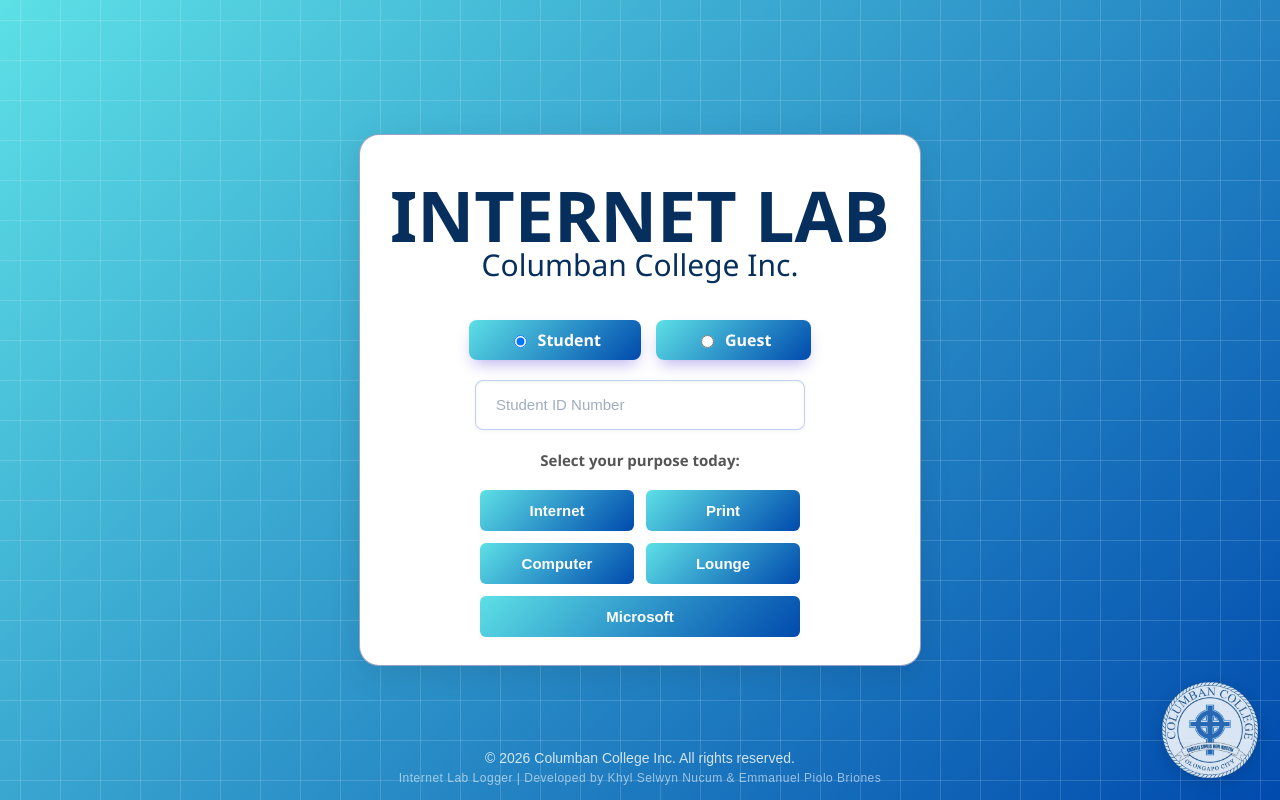
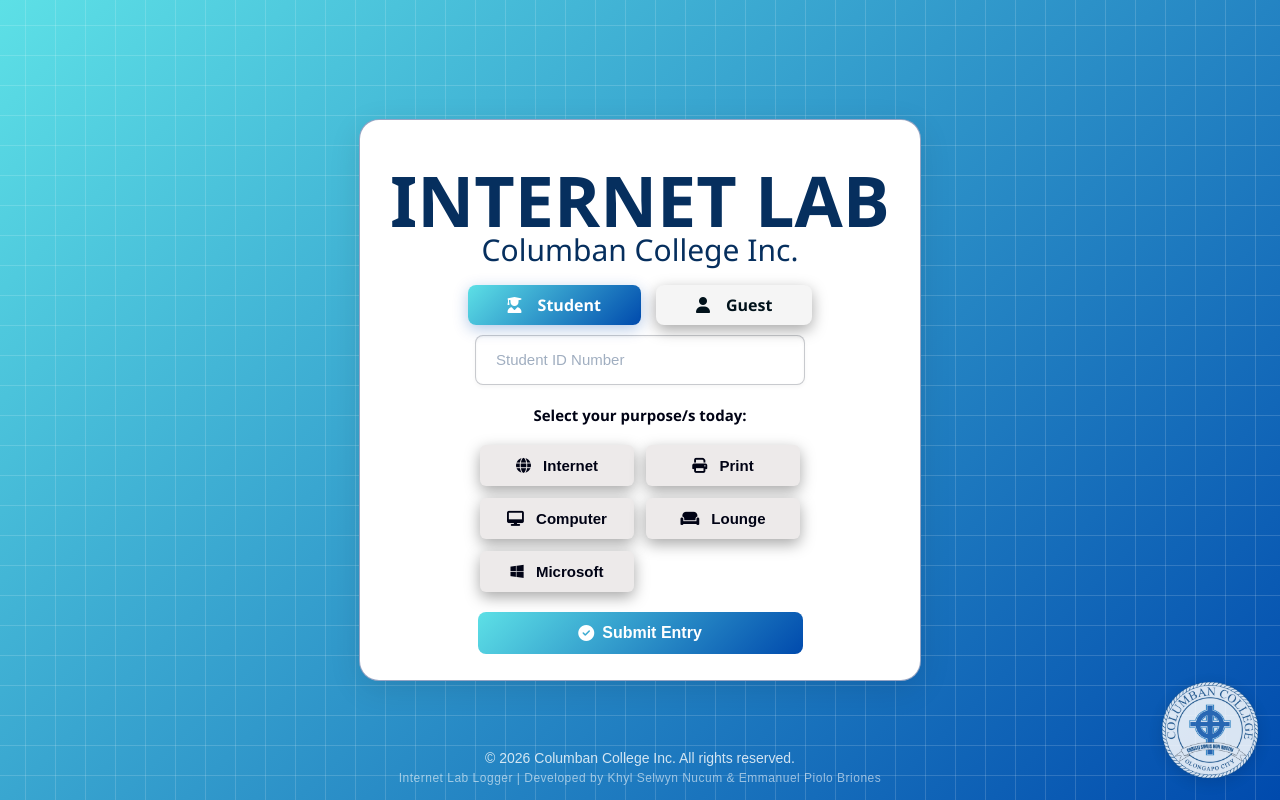
Before and after one commit to Zero0234/Login-Logout, a Django app: page / in a window 1280 px wide. Run offline with Django 5.2, Linux system fonts and the light colour scheme.

Commit message:
Added Icons, Multi-Purpose Option, Fixed Null Bug

```diff
--- a/logger/models.py
+++ b/logger/models.py
@@ -68,7 +68,7 @@ class NetlabLog(models.Model):
     )
 
     purpose = models.CharField(
-        max_length=50,
+        max_length=150,
         blank=True,
         null=True,
         help_text="The purpose of the visit (e.g., Internet, Print)."
--- a/logger/static/css/style.css
+++ b/logger/static/css/style.css
@@ -4,7 +4,7 @@ body {
         linear-gradient(rgba(255, 255, 255, 0.15) 1px, transparent 1px),
         linear-gradient(90deg, rgba(255, 255, 255, 0.15) 1px, transparent 1px),
         linear-gradient(135deg, #5de0e6 0%, #004aad 100%);
-    background-size: 40px 40px, 40px 40px, 100% 100%;
+    background-size: 30px 30px, 30px 30px, 100% 100%;
     background-position: center center;
     min-height: 100vh;
     margin: 0;
@@ -17,7 +17,7 @@ body {
 
 .card {
     width: 500px;
-    height: 470px;
+    height: 500px;
     padding: 30px;
     margin: 40px auto;
     background: rgb(255, 255, 255);
@@ -56,7 +56,7 @@ body {
     align-items: center;
     justify-content: center;
     gap: 15px;
-    margin: 20px 0;
+    margin: -20px 0;
     width: 100%;
 }
 
@@ -68,21 +68,33 @@ body {
     align-items: center;
     gap: 0.5em;
     padding: 12px 40px;
-    color: #fff;
+    color: #01121b;
     font-weight: 700;
     border-radius: 0.5em;
     font-size: 16px;
-    box-shadow: 0 0.5em 1em -0.3em hsla(249, 62%, 51%, 0.4);
-    transition: transform 0.2s, opacity 0.2s;
-    background: linear-gradient(
-        135deg,
-        rgb(93, 224, 230) 0%,
-        rgb(0, 74, 173) 100%
-    );
+    box-shadow: rgba(0, 0, 0, 0.35) 0px 5px 15px;
+    transition: all 0.3s ease;
+    background: whitesmoke;
+    user-select:none;
+}
+
+.role-buttons label:has(input[type="radio"]:checked) {
+    background: linear-gradient(135deg, #5de0e6 0%, #004aad 100%);
+    color: #ffffff;
+    box-shadow: 0 4px 15px rgba(0, 74, 173, 0.3);
 }
 
 .role-buttons label:hover {
     transform: scale(1.04);
+}
+
+.role-buttons input[type="radio"] {
+    display: none;
+}
+
+.role-buttons label i,
+.modal-actions button i {
+    margin-right: 8px;
 }
 
 #name-section input,
@@ -90,11 +102,11 @@ body {
     width: 100%;
     max-width: 330px;
     padding: 15px 20px;
-    margin: 15px auto;
+    margin: 30px auto;
     font-size: 16px;
     color: #333333;
     background-color: #ffffff;
-    border: 1px solid rgba(10, 71, 201, 0.25);
+    border: 1px solid rgba(36, 44, 62, 0.25);
     border-radius: 8px;
     box-shadow: inset 0 1px 3px rgba(0, 0, 0, 0.05), 0 2px 4px rgba(0, 0, 0, 0.04);
     outline: none;
@@ -199,7 +211,7 @@ body {
     grid-template-columns: repeat(2, 1fr) !important;
     gap: 12px !important;
 
-    width: 80% !important;
+    width: 90% !important;
     max-width: 320px !important;
 
     margin: 20px auto 0 auto !important;
@@ -209,7 +221,7 @@ body {
 }
 
 .modal-actions .btn {
-    padding: 12px 10px !important;
+    padding: 12px 14px !important;
     font-size: 15px !important;
     font-weight: 600 !important;
     color: #ffffff !important;
@@ -240,17 +252,45 @@ body {
     transform: scale(1.04);
 }
 
+/* Purpose Section Nice */
 #purpose-selection-section {
     margin-top: 20px;
     width: 100%;
 }
 
 .purpose-label {
-    color: #555;
+    color: #010315;
     font-size: 15px;
     margin-bottom: 10px;
+    margin-top:-10px;
     font-weight: 600;
     text-align: center;
+    user-select:none;
+}
+
+.modal-actions .purpose-btn {
+    background: #edeaea !important;
+    color: #010315 !important;
+    transition: all 0.3s ease;
+    box-shadow: rgba(0, 0, 0, 0.35) 0px 5px 15px;
+    border: 1px solid rgb(147, 147, 147);
+    user-select:none;
+}
+
+.modal-actions .purpose-btn:hover:not(.selected) {
+    transform: scale(1.04);
+}
+
+.modal-actions .purpose-btn.selected {
+    background: linear-gradient(135deg, #5de0e6 0%, #004aad 100%) !important;
+    color: #ffffff !important;
+    box-shadow: 0 4px 15px rgba(0, 74, 173, 0.3);
+    transform: scale(0.95);
+}
+
+#final-submit-btn:hover {
+    transform: scale(1.03);
+    transition: all 0.3s ease;
 }
 
 /* Success Modal Cards*/
--- a/logger/templates/logger/index.html
+++ b/logger/templates/logger/index.html
@@ -3,6 +3,7 @@
 <html>
 <head>
     <link rel="stylesheet" href="{% static 'css/style.css' %}">
+    <link rel="stylesheet" href="https://cdnjs.cloudflare.com/ajax/libs/font-awesome/6.4.0/css/all.min.css">
 </head>
 <body>
 
@@ -36,8 +37,10 @@
         <h2>Columban College Inc.</h2>
 
         <div class="role-buttons">
-            <label><input type="radio" name="role" value="STUDENT" onclick="toggleFields('student')" {% if selected_role != 'GUEST' %}checked{% endif %}> Student</label>
-            <label><input type="radio" name="role" value="GUEST" onclick="toggleFields('guest')" {% if selected_role == 'GUEST' %}checked{% endif %}> Guest</label>
+            <label><input type="radio" name="role" value="STUDENT" onclick="toggleFields('student')" {% if selected_role != 'GUEST' %}checked{% endif %}><i class="fas fa-user-graduate"></i> Student
+            </label>
+            <label><input type="radio" name="role" value="GUEST" onclick="toggleFields('guest')" {% if selected_role == 'GUEST' %}checked{% endif %}> <i class="fas fa-user"></i> Guest
+            </label>
         </div>
 
         <div id="name-section">
@@ -49,17 +52,21 @@
         </div>
 
         <div id="purpose-selection-section">
-            <p class="purpose-label">Select your purpose today:</p>
+            <p class="purpose-label">Select your purpose/s today:</p>
             <div class="modal-actions">
-                <button type="button" onclick="submitPurpose('Internet')" class="btn btn-primary">Internet</button>
-                <button type="button" onclick="submitPurpose('Print')" class="btn btn-primary">Print</button>
-                <button type="button" onclick="submitPurpose('Computer')" class="btn btn-primary">Computer</button>
-                <button type="button" onclick="submitPurpose('Lounge')" class="btn btn-primary">Lounge</button>
-                <button type="button" onclick="submitPurpose('Microsoft')" class="btn btn-secondary">Microsoft</button>
+                <button type="button" onclick="togglePurpose(this, 'Internet')" class="btn purpose-btn"><i class="fas fa-globe"></i> Internet</button>
+                <button type="button" onclick="togglePurpose(this, 'Print')" class="btn purpose-btn"><i class="fas fa-print"></i> Print</button>
+                <button type="button" onclick="togglePurpose(this, 'Computer')" class="btn purpose-btn"><i class="fas fa-desktop"></i> Computer</button>
+                <button type="button" onclick="togglePurpose(this, 'Lounge')" class="btn purpose-btn"><i class="fas fa-couch"></i> Lounge</button>
+                <button type="button" onclick="togglePurpose(this, 'Microsoft')" class="btn purpose-btn"><i class="fab fa-windows"></i> Microsoft</button>
             </div>
+
+            <button type="button" id="final-submit-btn" onclick="submitFinalEntry()" style="margin: 20px auto 0 auto;; width: 65%; background: linear-gradient(135deg, #5de0e6 0%, #004aad 100%); color: white; padding: 12px; border: none; border-radius: 8px; font-size: 16px; font-weight: bold; cursor: pointer; display: flex; justify-content: center; align-items: center; gap: 8px; user-select:none;">
+                <i class="fas fa-check-circle"></i> Submit Entry
+            </button>
         </div>
 
-        <input type="hidden" name="department" id="id_department" value="CCS">
+        <input type="hidden" name="department" id="id_department" value="">
     </form>
 </div>
 
@@ -145,16 +152,39 @@
             document.getElementById('successModal').style.display = 'flex';
         }
     };
+    let selectedPurposes = [];
 
-    // This runs instantly when a user clicks a specific purpose button option inside the grid matrix
-    // 1. UPDATE THIS FUNCTION to save the purpose when the ID is not found
-    function submitPurpose(purposeValue) {
+    // 2. Toggles the selection visually and in the array
+    function togglePurpose(btnElement, purposeValue) {
+        if (selectedPurposes.includes(purposeValue)) {
+            // If already selected, remove it
+            selectedPurposes = selectedPurposes.filter(p => p !== purposeValue);
+            btnElement.classList.remove('selected');
+        } else {
+            // If not selected, add it
+            selectedPurposes.push(purposeValue);
+            btnElement.classList.add('selected');
+        }
+    }
+
+    // 3. The new final submission function (replaces your old submitPurpose)
+    function submitFinalEntry() {
         const idInput = document.getElementById('id_field').value.trim();
         const nameInput = document.getElementById('name_field').value.trim();
         const selectedRole = document.querySelector('input[name="role"]:checked').value;
 
+        // Clear previous errors
         document.getElementById('js-message').style.display = 'none';
         document.querySelectorAll('.server-error').forEach(msg => msg.style.display = 'none');
+
+        // NEW CHECK: Did they select at least one purpose?
+        if (selectedPurposes.length === 0) {
+            showJsError("Please select at least one purpose from the options.");
+            return;
+        }
+
+        // Combine the array into a comma-separated string (e.g., "Internet, Print")
+        const finalPurposeString = selectedPurposes.join(', ');
 
         if (selectedRole === 'GUEST') {
             if (!nameInput) {
@@ -165,7 +195,8 @@
                 showJsError("Only letters and spaces are allowed in names.");
                 return;
             }
-            document.getElementById('purpose_field').value = purposeValue;
+
+            document.getElementById('purpose_field').value = finalPurposeString;
             document.getElementById('main-form').submit();
             return;
         }
@@ -183,11 +214,12 @@
             .then(response => response.json())
             .then(data => {
                 if (data.success) {
-                    document.getElementById('purpose_field').value = purposeValue;
+                    // ID exists! Set hidden field values and submit main card form cleanly
+                    document.getElementById('purpose_field').value = finalPurposeString;
                     document.getElementById('main-form').submit();
                 } else {
-                    // NEW: Save the purpose choice secretly before opening the registration modal!
-                    document.getElementById('purpose_field').value = purposeValue;
+                    // Open registration modal layout
+                    document.getElementById('purpose_field').value = finalPurposeString;
                     document.getElementById('reg_id_field').value = idInput;
                     document.getElementById('registerModal').style.display = 'flex';
                 }
```
